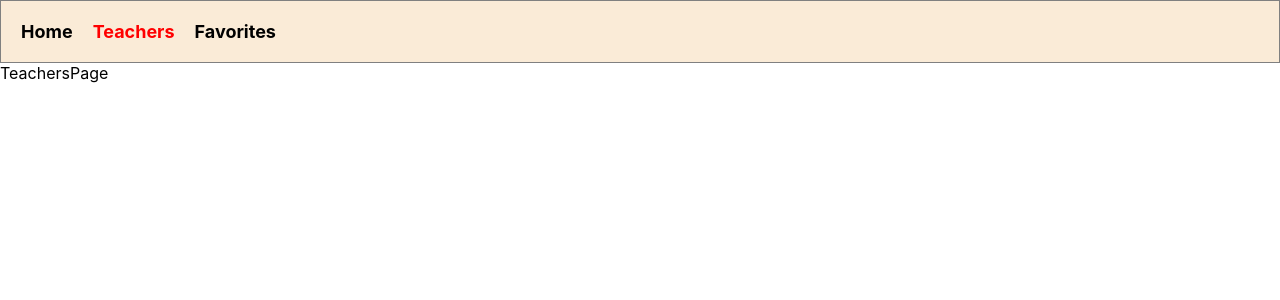
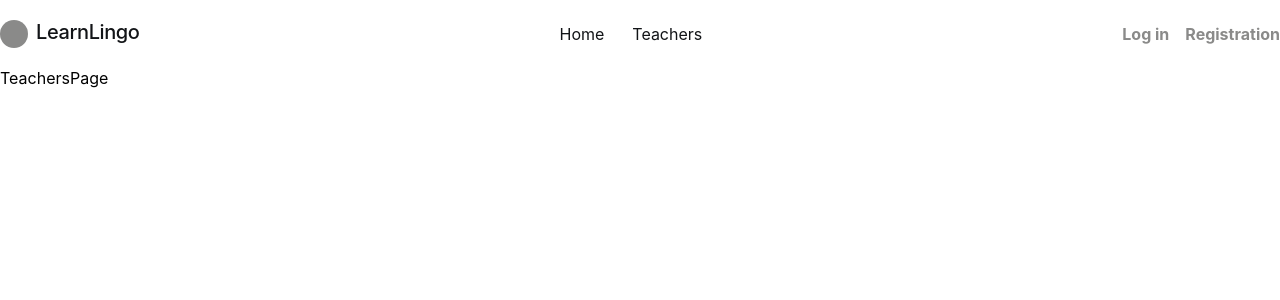
Before and after one commit to ira089/LearnLingo, a React (Create React App) app: page /LearnLingo/teachers in a window 1280 px wide. Shown: the top 300 px of the page. Built offline with nearby package versions, Linux system fonts and the light colour scheme.

Commit message:
heder_start

```diff
--- a/package.json
+++ b/package.json
@@ -12,6 +12,7 @@
     "react": "^18.1.0",
     "react-dom": "^18.1.0",
     "react-hook-form": "^7.52.0",
+    "react-icons": "^5.2.1",
     "react-redux": "^9.1.2",
     "react-router-dom": "^6.23.1",
     "react-scripts": "5.0.1",
--- a/src/components/Header/Header.jsx
+++ b/src/components/Header/Header.jsx
@@ -2,20 +2,27 @@ import React from 'react';
 import { NavLink } from 'react-router-dom';
 import styles from './header.module.css';
 
+
 const Header = () => {
   return (
-    <div className={styles.header}>
-      <NavLink className={styles.link} to="/">
-        Home
-      </NavLink>
-      <NavLink className={styles.link} to="/teachers">
-       Teachers
-      </NavLink>
-      <NavLink className={styles.link} to="/favorites">
-      Favorites
-      </NavLink>
+    <section className={styles.header}>
+        <div className={styles.logo}>
+           <p className={styles.circle}></p>
+           <p> LearnLingo</p>
+        </div>
 
-    </div>
+        <div className={styles.navigation}>
+           <NavLink className={styles.linkNavigation} to="/">Home</NavLink>
+           <NavLink className={styles.linkNavigation} to="/teachers">Teachers</NavLink>
+        </div>
+
+        <div className={styles.registration}>
+            <NavLink className={styles.linkRegistration}>Log in</NavLink>
+            <NavLink className={styles.linkRegistration}>Registration</NavLink>
+        </div>
+    </section>
+
+
   );
 };
 export default Header;
--- a/src/components/Header/header.module.css
+++ b/src/components/Header/header.module.css
@@ -1,22 +1,57 @@
 .header {
     display: flex;
-    gap: 20px;
-    border: 1px solid grey;
-    padding: 20px;
-    background-color: antiquewhite;
+    justify-content: space-between;
+    align-items: center;
+    /* padding: 20px; */
     cursor: pointer;
   }
-  .link {
-    text-decoration: none;
-    color: #000;
-    font-size: 18px;
-    font-weight: bold;
+
+  .logo {
+    display: flex;
+    gap: 8px;
+    font-weight: 500;
+font-size: 20px;
+line-height: 120%;
+letter-spacing: -0.02em;
+color: #121417;
   }
 
-  .link:global(.active) {
+  .navigation {
+    display: flex;
+    gap: 28px;
+  }
+
+  .registration {
+    display: flex;
+    gap: 16px;
+  }
+
+  .circle {
+    background-color: #8A8A89;
+    width: 28px;
+    height: 28px;
+    border-radius: 50%;
+    /* border: 1px solid blue; */
+  }
+  .linkNavigation {
+    text-decoration: none;
+    font-size: 16px;
+    line-height: 125%;
+    color: #121417;
+  }
+
+  .linkRegistration {
+    text-decoration: none;
+font-weight: 700;
+font-size: 16px;
+line-height: 125%;
+color: #8a8a89;
+  }
+
+  /* .link:global(.active) {
     color: red;
   }
 
   .error {
     color: red;
-  }
+  } */
```
Also changed, not shown: 1 other file (tests, documents, lock files or other folders).
